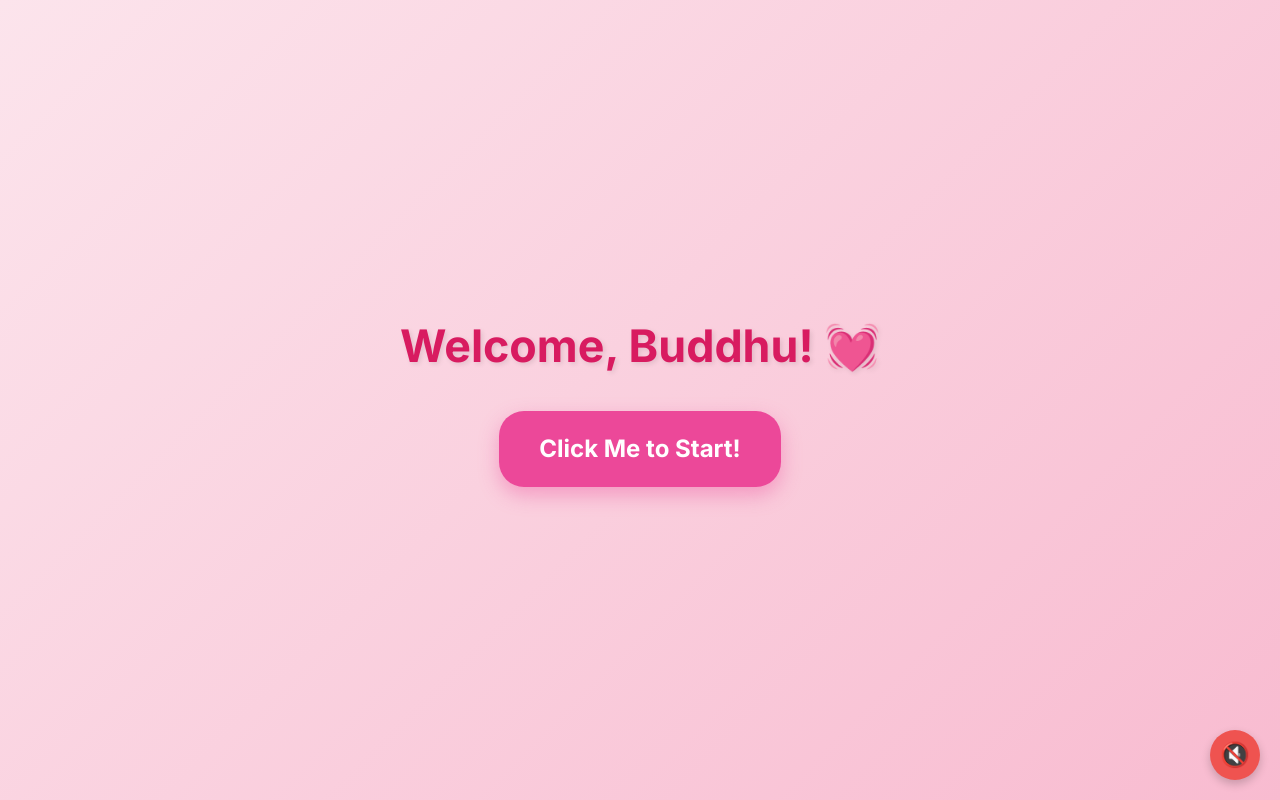
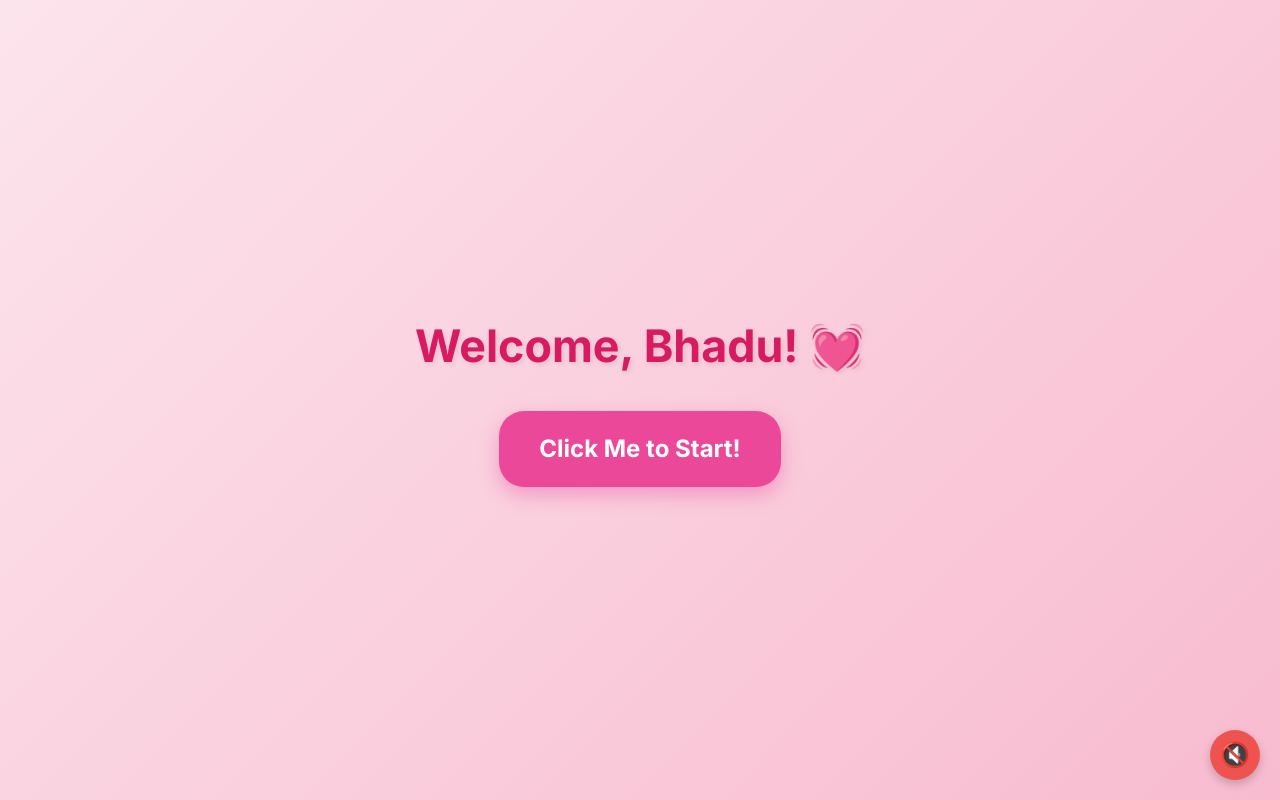
Before and after one commit to Rohitprajapat01/Apology, a plain HTML site: page index.html in a window 1280 px wide. Shown: the top 800 px of the page. Drawn offline with nearby package versions, Linux system fonts and the light colour scheme.

Commit message:
Update index.html

```diff
--- a/index.html
+++ b/index.html
@@ -458,7 +458,7 @@
 
     <!-- Initial button container -->
     <div id="initialContainer" class="initial-container">
-        <div id="welcomeMessage" class="welcome-message">Welcome, Buddhu! 💓</div>
+        <div id="welcomeMessage" class="welcome-message">Welcome, Bhadu! 💓</div>
         <button id="initialBtn" class="initial-button">Click Me to Start!</button>
     </div>
 
```
